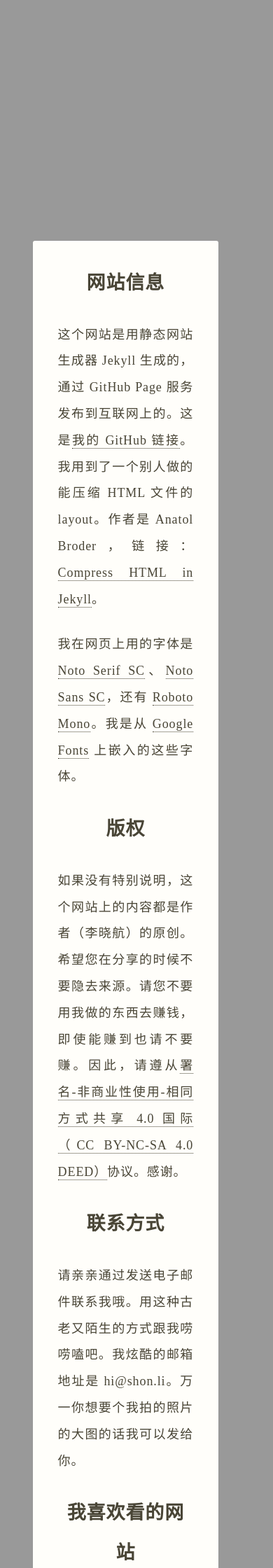
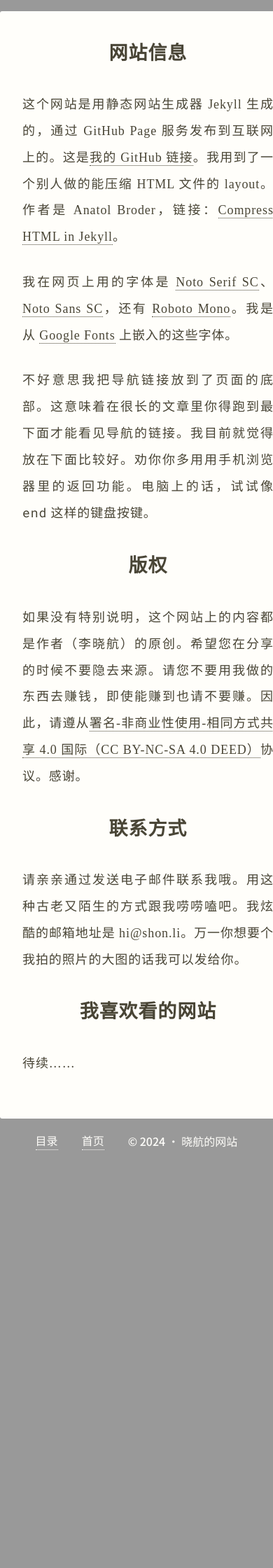
Before and after one commit to shon-li/shon-li.github.io, a Jekyll site: the page built from notes.md, in a window 390 px wide. Shown: the top 2240 px of the page at 70% size. Built offline with Jekyll 4.4.1, drawn with Linux system fonts in a browser that asks for light colours; after the commit the page ends 1986 px from its top, so only the background shows below that.

Commit message:
Fix typos and CSS errors

```diff
--- a/assets/css/styles.scss
+++ b/assets/css/styles.scss
@@ -14,91 +14,24 @@ html {
   --page_margin:      6em;
 }
 
-/*--------------------------- Respond to width, dpi and color change -----------------------------*/
-
-/* Switch to dark colour scheme */
-@media (prefers-color-scheme: dark) {
-  html {
-    --color_space:    hsl(0, 0%, 13%);
-    --color_paper:    hsl(46, 2%, 32%);
-    --color_text:     hsl(46, 10%, 90%);
-    --color_text_alt: hsl(46, 1%, 60%);
-    --color_accent:   hsl(55, 100%, 45%);
-  }
-
-  /* Dim images a bit */
-  img,
-  video {
-    filter: brightness(90%);
-  }
-}
-
-/* Screen width <= 1280 */
-@media (max-width: 1280px) {
-  html {
-    --page_margin: 4em;
-  }
-}
-
-/* Screen width <= 860 */
-@media (max-width: 860px) {
-  html {
-    --page_margin: 2.5em;
-  }
-  body {
-    width: 92vw;
-    margin: 4vw auto 4vw auto;
-  }
-}
-
-/* Screen width <= 500 */
-@media (max-width: 500px) {
-  html {
-    --page_margin: 2em;
-  }
-}
-
-/* Screen width <= 260 */
-@media (max-width: 260px) {
-  body {
-    font-size: small;
-  }
-}
-
-/* High resolution vertical phone screen */
-@media (max-width: 950px) and (min-height: 900px) {
-  @media only screen and (-webkit-min-device-pixel-ratio: 2),
-         only screen and (min--moz-device-pixel-ratio: 2),
-         only screen and (-o-min-device-pixel-ratio: 2/1),
-         only screen and (min-device-pixel-ratio: 2),
-         only screen and (min-resolution: 192dpi),
-         only screen and (min-resolution: 2dppx) {
-    body {
-      font-size: large;
-    }
-  }
-}
-
 /*------------------------------------------- Styling --------------------------------------------*/
 
 body {
-  margin: 0;
-  padding: 0;
-  box-sizing: border-box;
+  margin: auto;
   background-color: var(--color_space);
+  overflow-x: auto;
 }
 
 main {
-  width: 68.1vw;
-  max-width: 595pt;
+  width: 61.8vw;
+  max-width: 595px;
   margin: 38.21vh auto 0 auto;
-  padding: var(--page_margin) 0 var(--page_margin) 0;
+  padding: var(--page_margin);
   background-color: var(--color_paper);
   border-radius: 3px;
 }
 
 article {
-  margin: 0 var(--page_margin) 0 var(--page_margin);
   color: var(--color_text);
   font-family: 'Noto Serif SC', serif;
   font-size: large;
@@ -122,6 +55,11 @@ h1, h2, h3, h4, h5, h6 {
 
 p {
   margin: 1.5em 0 1.5em 0;
+}
+
+code,
+pre {
+  font-family: "Roboto Mono", monospace;
 }
 
 pre {
@@ -151,7 +89,6 @@ figure {
 
   img,
   video {
-    display: block;
     margin: auto;
     max-width: 86vw;
     max-height: 86vh;
@@ -193,3 +130,65 @@ footer {
 .copyright {
   padding-top: 3px;
 }
+
+/*--------------------------- Respond to color, width and dpi change -----------------------------*/
+
+/* Switch to dark colour scheme */
+@media (prefers-color-scheme: dark) {
+  html {
+    --color_space:    hsl(0, 0%, 13%);
+    --color_paper:    hsl(46, 2%, 32%);
+    --color_text:     hsl(46, 10%, 90%);
+    --color_text_alt: hsl(46, 1%, 60%);
+    --color_accent:   hsl(55, 100%, 45%);
+  }
+}
+
+/* Screen width <= 1280 */
+@media (max-width: 1280px) {
+  html {
+    --page_margin: 4em;
+  }
+}
+
+/* Screen width <= 860 */
+@media (max-width: 860px) {
+  html {
+    --page_margin: 2.5em;
+  }
+  main {
+    width: 92vw;
+    margin: 4vw auto 4vw auto;
+  }
+  figure {
+    margin-bottom: -2vh;
+  }
+}
+
+/* Screen width <= 500 */
+@media (max-width: 500px) {
+  html {
+    --page_margin: 2em;
+  }
+}
+
+/* Screen width <= 260 */
+@media (max-width: 260px) {
+  article {
+    font-size: small;
+  }
+}
+
+/* High resolution vertical phone screen */
+@media (max-width: 950px) and (min-height: 900px) {
+  @media only screen and (-webkit-min-device-pixel-ratio: 2),
+         only screen and (min--moz-device-pixel-ratio: 2),
+         only screen and (-o-min-device-pixel-ratio: 2/1),
+         only screen and (min-device-pixel-ratio: 2),
+         only screen and (min-resolution: 192dpi),
+         only screen and (min-resolution: 2dppx) {
+    body {
+      font-size: large;
+    }
+  }
+}
--- a/notes.md
+++ b/notes.md
@@ -6,6 +6,8 @@ title: 备注
 这个网站是用静态网站生成器 Jekyll 生成的，通过 GitHub Page 服务发布到互联网上的。这是[我的 GitHub 链接](https://github.com/shon-li/shon-li.github.io/)。我用到了一个别人做的能压缩 HTML 文件的 layout。作者是 Anatol Broder，链接：[Compress HTML in Jekyll](https://jch.penibelst.de/)。
 
 我在网页上用的字体是 [Noto Serif SC](https://fonts.google.com/noto/specimen/Noto+Serif+SC)、[Noto Sans SC](https://fonts.google.com/noto/specimen/Noto+Sans+SC)，还有 [Roboto Mono](https://fonts.google.com/specimen/Roboto+Mono)。我是从 [Google Fonts](https://fonts.google.com) 上嵌入的这些字体。
+
+不好意思我把导航链接放到了页面的底部。这意味着在很长的文章里你得跑到最下面才能看见导航的链接。我目前就觉得放在下面比较好。劝你你多用用手机浏览器里的返回功能。电脑上的话，试试像 `end` 这样的键盘按键。
 
 ## 版权
 
```
Also changed, not shown: _posts/2018-10-16-red.md (added, +9 -0 lines), _posts/2023-01-28-shiny-sand.md (+1 -1 lines), _posts/2024-12-06-learning-jekyll.md (+1 -1 lines), _posts/2024-12-7-sparrows-did-well.md (+2 -2 lines), index.md (+1 -1 lines), 10 other files.
